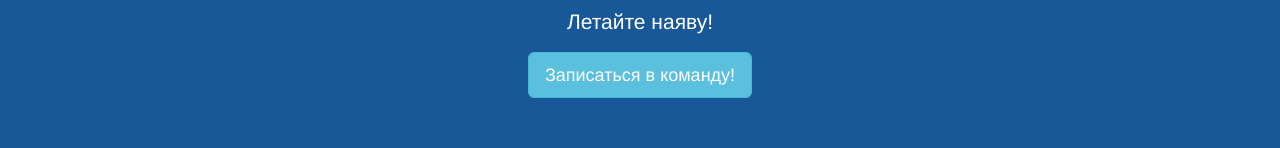
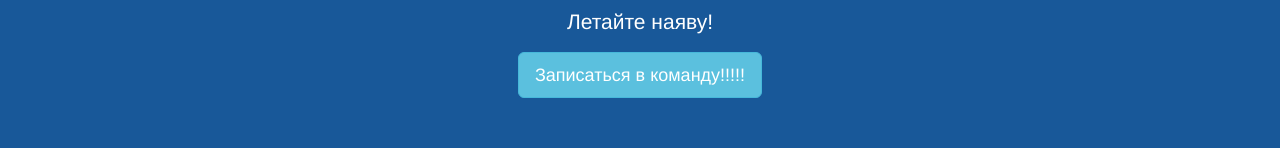
Before and after one commit to miwanoff/spacetrip, a plain HTML site: page index.html in a window 1280 px wide. Shown: the part 292-440 px from the top of the page. Drawn offline with nearby package versions, Linux system fonts and the light colour scheme.

Commit message:
added !!! to "Записаться в команду"

```diff
--- a/index.html
+++ b/index.html
@@ -55,7 +55,7 @@
       <h1>Космические путешествия</h1>
       <p>Летайте наяву!</p>
       <a href="#" class="btn btn-lg btn-info" role="button"
-        >Записаться в команду!</a
+        >Записаться в команду!!!!!</a
       >
     </div>
     <div class="container-fluid" id="about">
```
